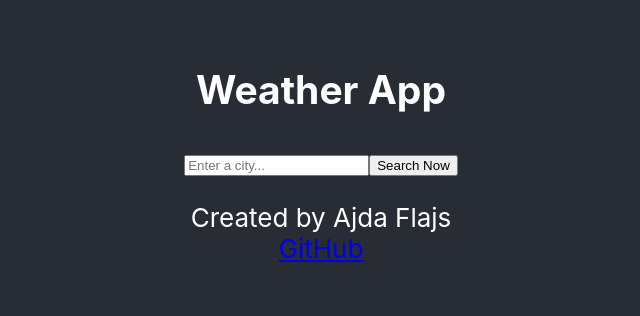
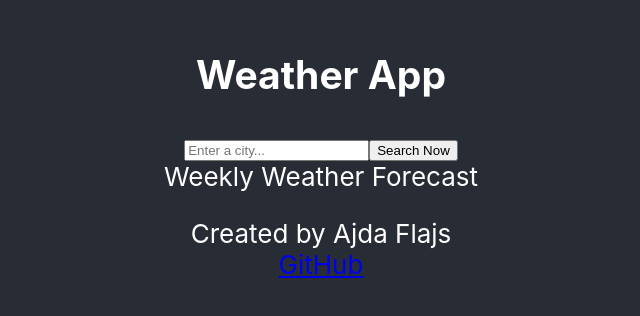
Before and after one commit to ajdaflajs/weather-react-app, a React (Create React App) app: page / in a window 1280 px wide. Shown: the part 238-554 px from the top of the page, without its empty margins (319-959 px from the left). Built offline with nearby package versions, Linux system fonts and the light colour scheme.

Commit message:
import axios to footer for future coding

```diff
--- a/src/Footer.js
+++ b/src/Footer.js
@@ -1,12 +1,21 @@
 import React from "react";
+// import axios from "axios";
 
 export default function Footer() {
+
+    // axios.get(apiURL).then(showWeeklyForecast);
+
     return(
-        <div>
-            <p>Created by <span href="#">Ajda Flajs</span>
-            <br/>
-            <a href="https://github.com/ajdaflajs/weather-react-app">GitHub</a>
-            </p>
+        <div className="Footer">
+            <div className="WeeksForecast">
+                Weekly Weather Forecast
+            </div>
+            <div className="Author">
+              <p>Created by <span href="#">Ajda Flajs</span>
+              <br/>
+              <a href="https://github.com/ajdaflajs/weather-react-app">GitHub</a>
+              </p>
+            </div>
         </div>
     )
 }
```
